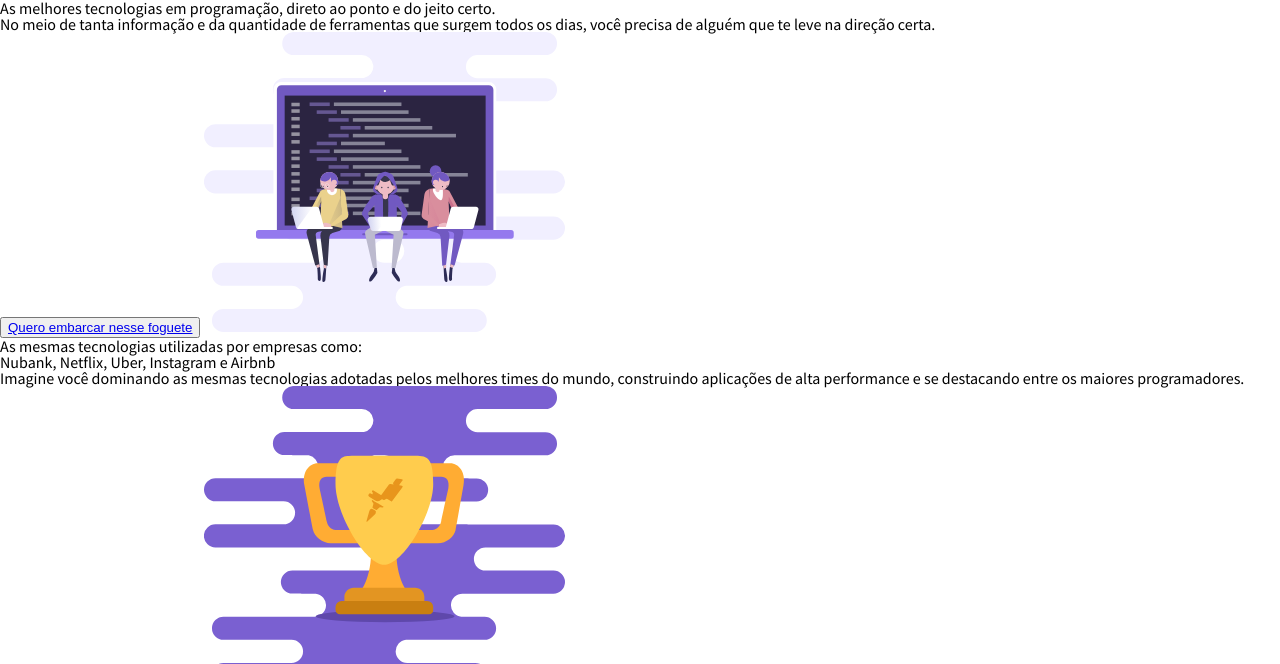
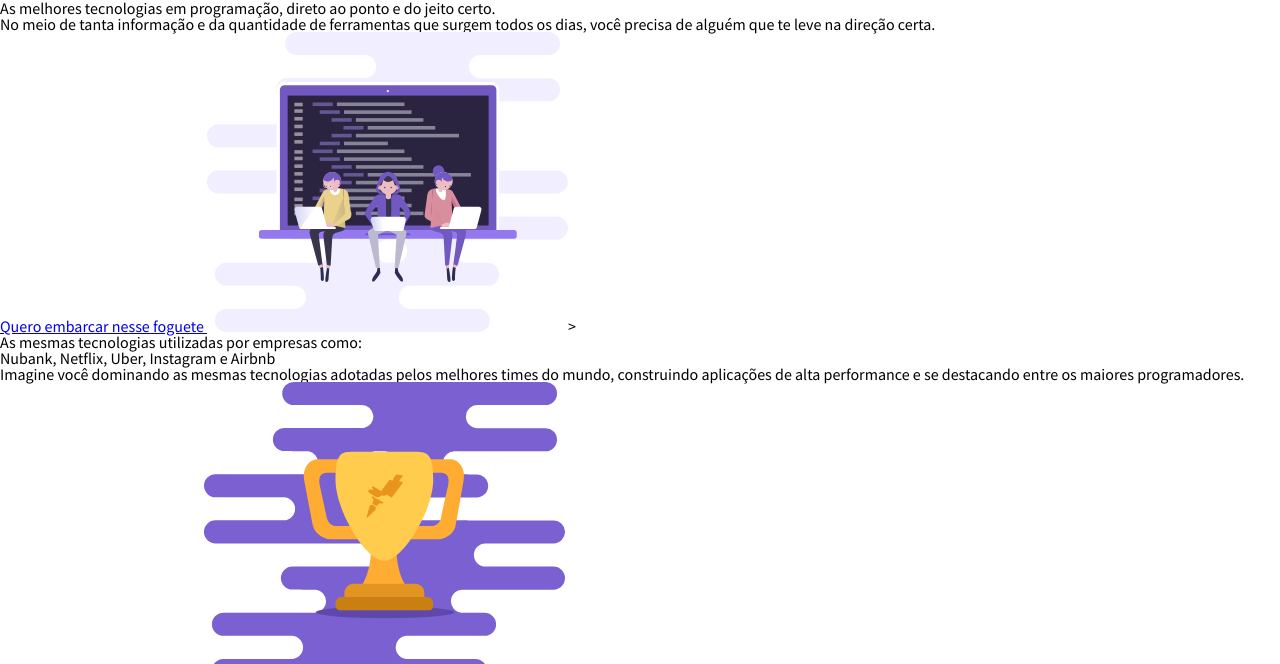
Before and after one commit to kevinedeger/copia-rocketseatSite, a plain HTML site: page index.html in a window 1280 px wide. Shown: the part 80-744 px from the top of the page. Drawn offline with Linux system fonts and the light colour scheme.

```diff
--- a/index.html
+++ b/index.html
@@ -61,11 +61,13 @@
               No meio de tanta informação e da quantidade de ferramentas que surgem todos os dias, você precisa de alguém que te leve na direção certa.
             </p>
 
-        <button class="button-container">
-          <a href="#">Quero embarcar nesse foguete</a>
-        </button>
+            <a href="#" class="button-container">
+              Quero embarcar nesse foguete
+            </a>
 
-        <img src="Images/melhores-tecnologias.svg" alt="As melhores tecnologias"/>
+            <img src="Images/melhores-tecnologias.svg" alt="As melhores tecnologias"/>>
+
+        </div>
       </div>
 
       <div class="enterprises-techs">
```
Lines whose indentation alone changed are shown as unchanged.
